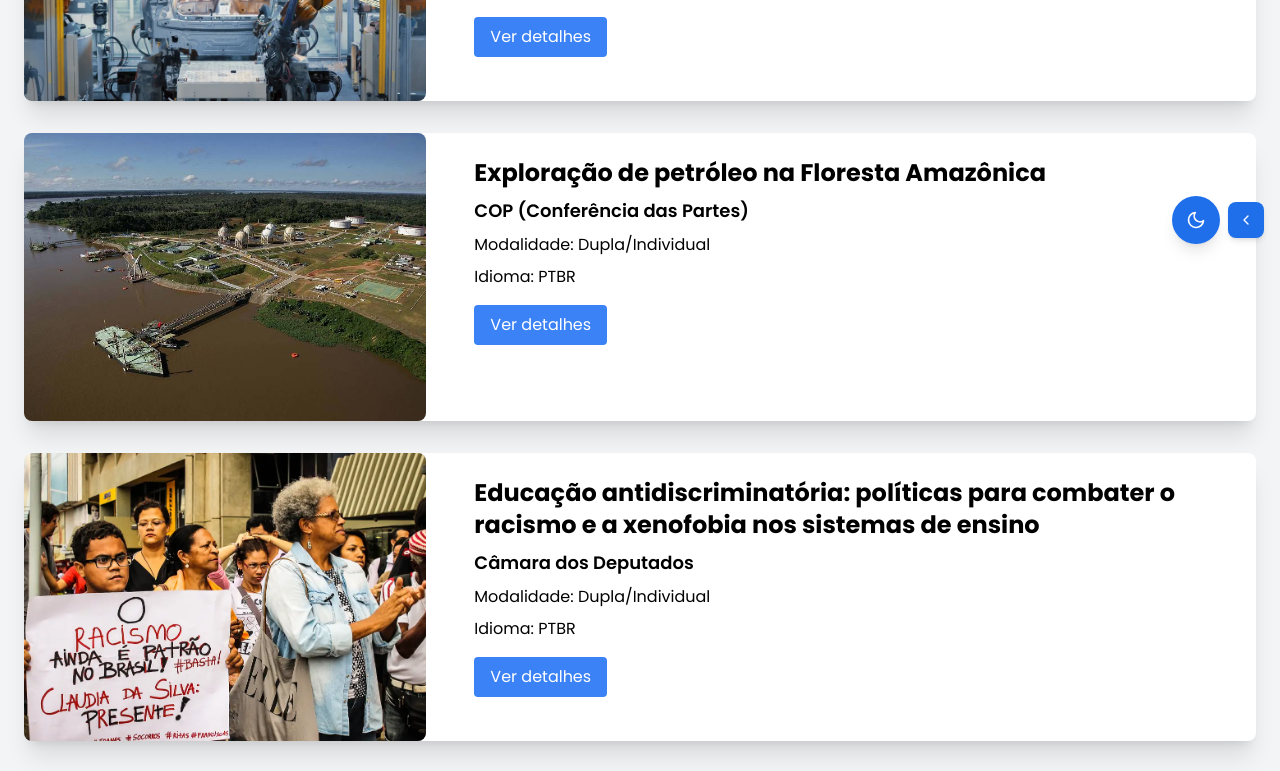
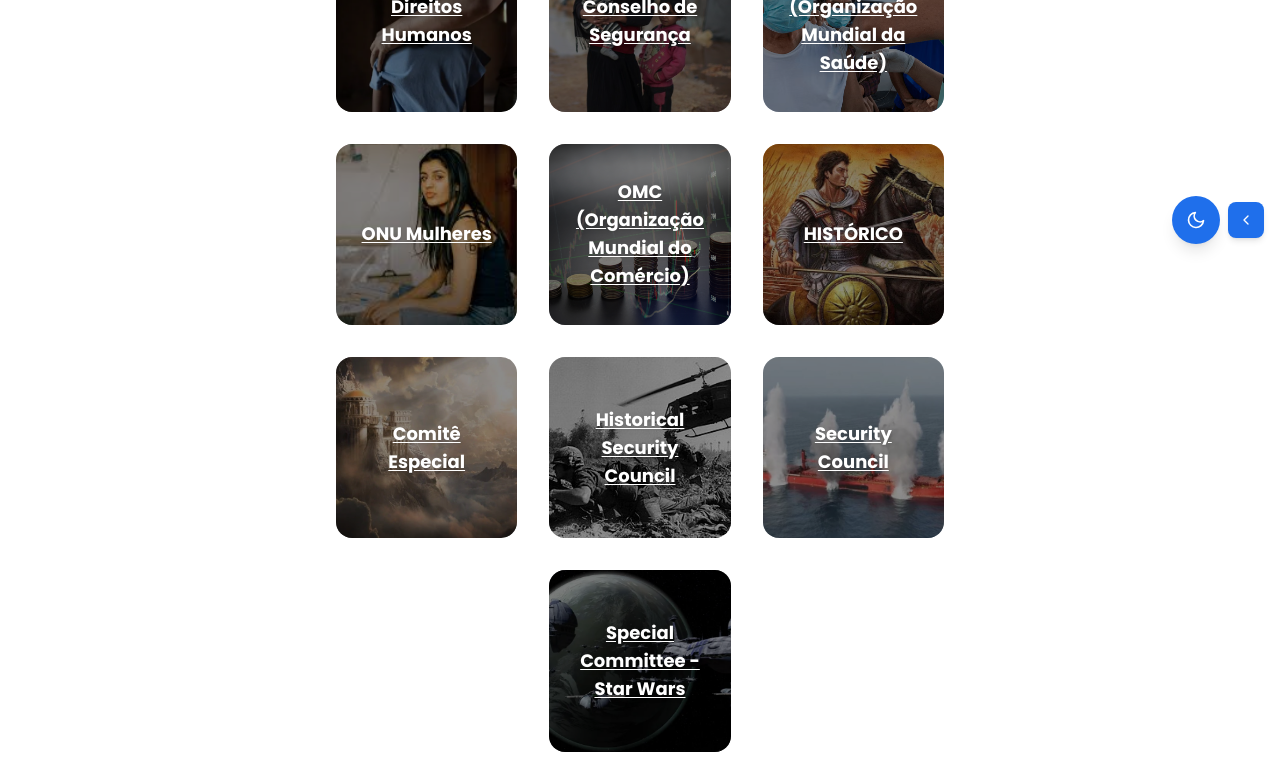
Before and after one commit to Senacmun/website, a Next.js app: page /comites in a window 1280 px wide. Shown: the part 540-1311 px from the top of the page. Built offline with nearby package versions, Linux system fonts and the light colour scheme.

Commit message:
Mudança no Layout dos comitês e frase de inscrição

```diff
--- a/src/app/comites/page.tsx
+++ b/src/app/comites/page.tsx
@@ -1,8 +1,7 @@
 "use client";
 
-import React, { useState, useEffect } from "react";
-import Image from "next/image";
-import dados from "./dataComites"; // Assuming dataComites is still needed for the content below
+import React, { useEffect, useState } from "react";
+import dados from "./dataComites";
 
 const blurBackground = "backdrop-blur-md";
 
@@ -21,9 +20,11 @@
   const [isOpen, setIsOpen] = useState(false);
   const [modalData, setModalData] = useState<Committee | null>(null);
   const [committees, setCommittees] = useState<Committee[]>([]);
+  const [isVisible, setIsVisible] = useState(false);
 
   useEffect(() => {
     setCommittees(dados);
+    setIsVisible(true);
   }, []);
 
   const openModal = (item: Committee) => {
@@ -35,84 +36,126 @@
     setIsOpen(false);
   };
 
+  const rows = [];
+  for (let i = 0; i < committees.length; i += 3) {
+    rows.push(committees.slice(i, i + 3));
+  }
+
+  const getCommitteeImage = (committee: Committee) => {
+    const imagePath = committee.imagem
+      ? `/comites/${committee.imagem}`
+      : "/logo-senamun.png";
+
+    return `url("${encodeURI(imagePath)}")`;
+  };
+
   return (
-    <div>
-      {/* Novo cabeçalho simplificado */}
-      <section className="flex flex-col items-center justify-center py-16 text-center bg-white dark:bg-[#0B1E2D] transition-colors duration-300">
-        <div className="px-4 md:px-6">
-          <h1 className="text-4xl md:text-5xl font-semibold tracking-wide text-blue-custom dark:text-[#f39322]">
+    <div className="min-h-screen bg-white transition-colors duration-300 dark:bg-[#0B1E2D]">
+      <section
+        className={`mx-auto w-full max-w-5xl px-5 py-16 transition-all duration-700 ${
+          isVisible ? "translate-y-0 opacity-100" : "translate-y-6 opacity-0"
+        }`}
+      >
+        <div className="text-center">
+          <h1 className="text-4xl font-bold text-yellow-custom md:text-5xl">
             Comitês
           </h1>
-          <p className="mt-3 text-gray-700 dark:text-gray-300 text-lg">
-            Explore os temas e escolha onde participar
-          </p>
-          <div className="w-full h-px my-4 bg-gradient-to-r from-transparent via-yellow-custom/40 to-transparent dark:via-[#013563]/40"></div>
+          <div className="mx-auto mt-4 h-px w-full max-w-xs bg-gradient-to-r from-transparent via-yellow-custom/30 to-transparent dark:via-white/10"></div>
+        </div>
+
+        <div className="mx-auto mt-12 flex max-w-[38rem] flex-col gap-8">
+          {rows.map((row, rowIndex) => (
+            <div key={rowIndex} className="grid grid-cols-3 gap-8">
+              {row.length === 1 ? (
+                <>
+                  <div />
+                  <button
+                    type="button"
+                    onClick={() => openModal(row[0])}
+                    className="group relative block aspect-square w-full cursor-pointer overflow-hidden rounded-2xl text-left transition-all duration-500 ease-out hover:-translate-y-1 hover:shadow-2xl hover:shadow-light-blue-custom/20 focus:outline-none focus:ring-2 focus:ring-light-blue-custom focus:ring-offset-2 dark:hover:shadow-black/30 dark:focus:ring-offset-[#0B1E2D]"
+                  >
+                    <div
+                      className="absolute inset-0 scale-100 bg-cover bg-center transition-all duration-700 ease-out group-hover:scale-110 group-hover:opacity-0"
+                      style={{
+                        backgroundImage: getCommitteeImage(row[0]),
+                      }}
+                    />
+                    <div className="absolute inset-0 bg-black/45 transition-all duration-700 ease-out group-hover:bg-black/0 group-hover:opacity-0" />
+                    <div className="absolute inset-0 bg-gradient-to-br from-light-blue-custom via-[#1F6FEB] to-blue-custom opacity-0 transition-all duration-700 ease-out group-hover:opacity-100" />
+                    <div className="absolute inset-0 opacity-0 transition-opacity duration-700 ease-out group-hover:opacity-100">
+                      <div className="absolute -right-10 -top-10 h-28 w-28 rounded-full bg-white/10 blur-2xl" />
+                      <div className="absolute -bottom-12 -left-6 h-32 w-32 rounded-full bg-white/10 blur-2xl" />
+                    </div>
+                    <div className="relative z-10 flex h-full items-center justify-center p-5 text-center">
+                      <h2 className="translate-y-0 text-lg font-bold text-white underline underline-offset-2 drop-shadow transition-all duration-500 ease-out group-hover:-translate-y-1 group-hover:scale-105">
+                        {row[0].comite}
+                      </h2>
+                    </div>
+                  </button>
+                  <div />
+                </>
+              ) : (
+                row.map((committee, index) => (
+                  <button
+                    key={`${committee.comite}-${index}`}
+                    type="button"
+                    onClick={() => openModal(committee)}
+                    className="group relative block aspect-square w-full cursor-pointer overflow-hidden rounded-2xl text-left transition-all duration-500 ease-out hover:-translate-y-1 hover:shadow-2xl hover:shadow-light-blue-custom/20 focus:outline-none focus:ring-2 focus:ring-light-blue-custom focus:ring-offset-2 dark:hover:shadow-black/30 dark:focus:ring-offset-[#0B1E2D]"
+                  >
+                    <div
+                      className="absolute inset-0 scale-100 bg-cover bg-center transition-all duration-700 ease-out group-hover:scale-110 group-hover:opacity-0"
+                      style={{
+                        backgroundImage: getCommitteeImage(committee),
+                      }}
+                    />
+                    <div className="absolute inset-0 bg-black/45 transition-all duration-700 ease-out group-hover:bg-black/0 group-hover:opacity-0" />
+                    <div className="absolute inset-0 bg-gradient-to-br from-light-blue-custom via-[#1F6FEB] to-blue-custom opacity-0 transition-all duration-700 ease-out group-hover:opacity-100" />
+                    <div className="absolute inset-0 opacity-0 transition-opacity duration-700 ease-out group-hover:opacity-100">
+                      <div className="absolute -right-10 -top-10 h-28 w-28 rounded-full bg-white/10 blur-2xl" />
+                      <div className="absolute -bottom-12 -left-6 h-32 w-32 rounded-full bg-white/10 blur-2xl" />
+                    </div>
+                    <div className="relative z-10 flex h-full items-center justify-center p-5 text-center">
+                      <h2 className="translate-y-0 text-lg font-bold text-white underline underline-offset-2 drop-shadow transition-all duration-500 ease-out group-hover:-translate-y-1 group-hover:scale-105">
+                        {committee.comite}
+                      </h2>
+                    </div>
+                  </button>
+                ))
+              )}
+            </div>
+          ))}
         </div>
       </section>
 
-      {/* Conteúdo existente da página de Comitês */}
-      <div className="flex flex-col bg-gray-100 min-h-fit p-6">
-        {committees.map((committee, index) => (
-          <div
-            key={index}
-            className="bg-white rounded-lg shadow-xl mb-8 flex flex-col lg:flex-row h-auto max-w-full"
-          >
-            <div className="w-full lg:w-1/3">
-              <Image
-                src={
-                  committee.imagem
-                    ? `/comites/${committee.imagem}`
-                    : "/logo-senamun.png"
-                }
-                alt="Imagem do Comitê"
-                width={800}
-                height={500}
-                className="object-cover rounded-lg w-full h-64 lg:h-72"
-              />
-            </div>
-            <div className="ml-0 lg:ml-6 w-full lg:w-2/3 p-4 lg:p-6">
-              <h2 className="text-2xl font-bold">{committee.tema}</h2>
-              <p className="mt-2 text-lg font-semibold">{committee.comite}</p>
-              <p className="mt-2">Modalidade: {committee.modalidade}</p>
-              <p className="mt-2">Idioma: {committee.idioma.toUpperCase()}</p>
-              <button
-                onClick={() => openModal(committee)}
-                className="mt-4 bg-blue-500 text-white px-4 py-2 rounded hover:bg-blue-600"
-              >
-                Ver detalhes
-              </button>
-            </div>
-          </div>
-        ))}
-      </div>
-
       {isOpen && modalData && (
         <div
-          className={`fixed z-10 inset-0 overflow-y-auto ${isOpen ? blurBackground : ""
-            }`}
+          className={`fixed inset-0 z-10 overflow-y-auto ${
+            isOpen ? blurBackground : ""
+          }`}
         >
-          <div className="flex items-end justify-center min-h-screen pt-4 px-4 pb-20 text-center sm:block sm:p-0">
+          <div className="flex min-h-screen items-end justify-center px-4 pb-20 pt-4 text-center sm:block sm:p-0">
             <div
               className="fixed inset-0 transition-opacity"
               aria-hidden="true"
             >
               <div className="inset-0 bg-gray-500 opacity-75"></div>
             </div>
-            <span className="hidden sm:inline-block sm:align-middle sm:h-screen"></span>
+            <span className="hidden sm:inline-block sm:h-screen sm:align-middle"></span>
             <div
-              className={`${isOpen
+              className={`${
+                isOpen
                   ? "opacity-100 transition-opacity duration-200"
                   : "opacity-0 transition-opacity duration-300"
-                } inline-block align-bottom bg-white rounded-lg text-left overflow-hidden shadow-xl transform transition-all sm:my-8 sm:align-middle sm:max-w-lg sm:w-full`}
+              } inline-block transform overflow-hidden rounded-lg bg-white text-left align-bottom shadow-xl transition-all sm:my-8 sm:w-full sm:max-w-lg sm:align-middle`}
               role="dialog"
               aria-modal="true"
               aria-labelledby="modal-headline"
             >
-              <div className="bg-white px-4 pt-5 pb-4 sm:p-6 sm:pb-4">
+              <div className="bg-white px-4 pb-4 pt-5 sm:p-6 sm:pb-4">
                 <div className="sm:flex sm:items-start">
-                  <div className="mt-3 text-center sm:mt-0 sm:ml-4 sm:text-left">
+                  <div className="mt-3 text-center sm:ml-4 sm:mt-0 sm:text-left">
                     <h3
-                      className="text-lg leading-6 font-medium text-gray-900"
+                      className="text-lg font-medium leading-6 text-gray-900"
                       id="modal-headline"
                     >
                       {modalData.tema}
@@ -128,13 +171,12 @@
                         Idioma: {modalData.idioma.toUpperCase()}
                       </p>
 
-                      {/* Links em Grid */}
-                      <div className="grid grid-cols-1 sm:grid-cols-3 gap-4 mt-4">
+                      <div className="mt-4 grid grid-cols-1 gap-4 sm:grid-cols-3">
                         <a
                           href={modalData.classroom}
                           target="_blank"
                           rel="noopener noreferrer"
-                          className="bg-blue-500 text-white px-4 py-2 rounded hover:bg-blue-600"
+                          className="rounded bg-blue-500 px-4 py-2 text-white hover:bg-blue-600"
                         >
                           Classroom
                         </a>
@@ -142,7 +184,7 @@
                           href={modalData.whatsapp}
                           target="_blank"
                           rel="noopener noreferrer"
-                          className="bg-green-500 text-white px-4 py-2 rounded hover:bg-green-600"
+                          className="rounded bg-green-500 px-4 py-2 text-white hover:bg-green-600"
                         >
                           Whatsapp
                         </a>
@@ -151,7 +193,7 @@
                             href={modalData.pdf}
                             target="_blank"
                             rel="noopener noreferrer"
-                            className="bg-red-500 text-white px-4 py-2 rounded hover:bg-red-600"
+                            className="rounded bg-red-500 px-4 py-2 text-white hover:bg-red-600"
                           >
                             PDF
                           </a>
@@ -161,10 +203,10 @@
                   </div>
                 </div>
               </div>
-              <div className="bg-gray-50 px-4 py-3 sm:px-6 sm:flex sm:flex-row-reverse">
+              <div className="bg-gray-50 px-4 py-3 sm:flex sm:flex-row-reverse sm:px-6">
                 <button
                   type="button"
-                  className="mt-3 w-full inline-flex justify-center rounded-md border border-transparent shadow-sm px-4 py-2 bg-red-600 text-base font-medium text-white hover:bg-red-700 focus:outline-none focus:ring-2 focus:ring-offset-2 focus:ring-red-500 sm:mt-0 sm:ml-3 sm:w-auto sm:text-sm"
+                  className="mt-3 inline-flex w-full justify-center rounded-md border border-transparent bg-red-600 px-4 py-2 text-base font-medium text-white shadow-sm hover:bg-red-700 focus:outline-none focus:ring-2 focus:ring-red-500 focus:ring-offset-2 sm:ml-3 sm:mt-0 sm:w-auto sm:text-sm"
                   onClick={closeModal}
                 >
                   Fechar
```
Also changed, not shown: src/app/inscricao/page.tsx (+26 -16 lines).
